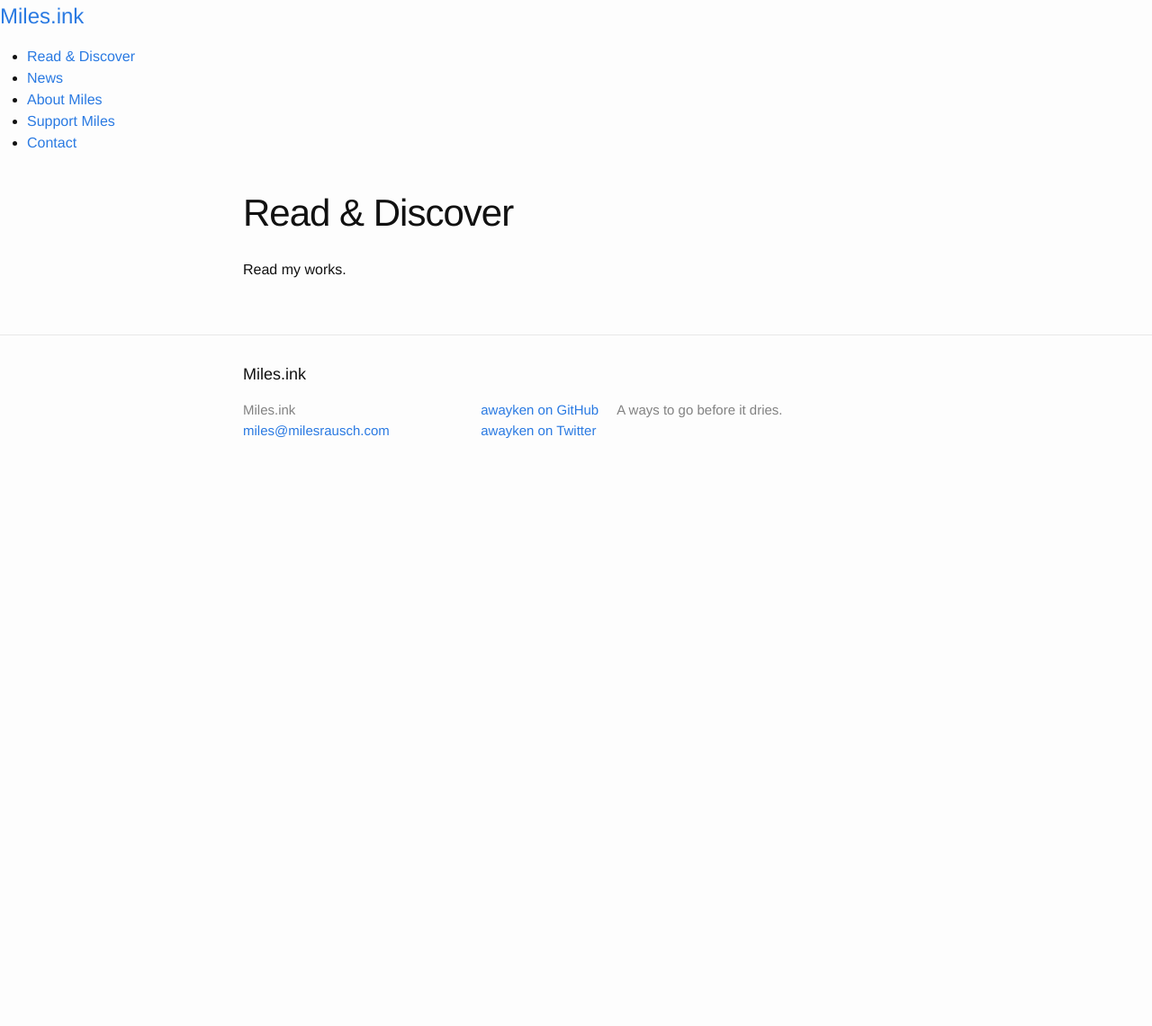
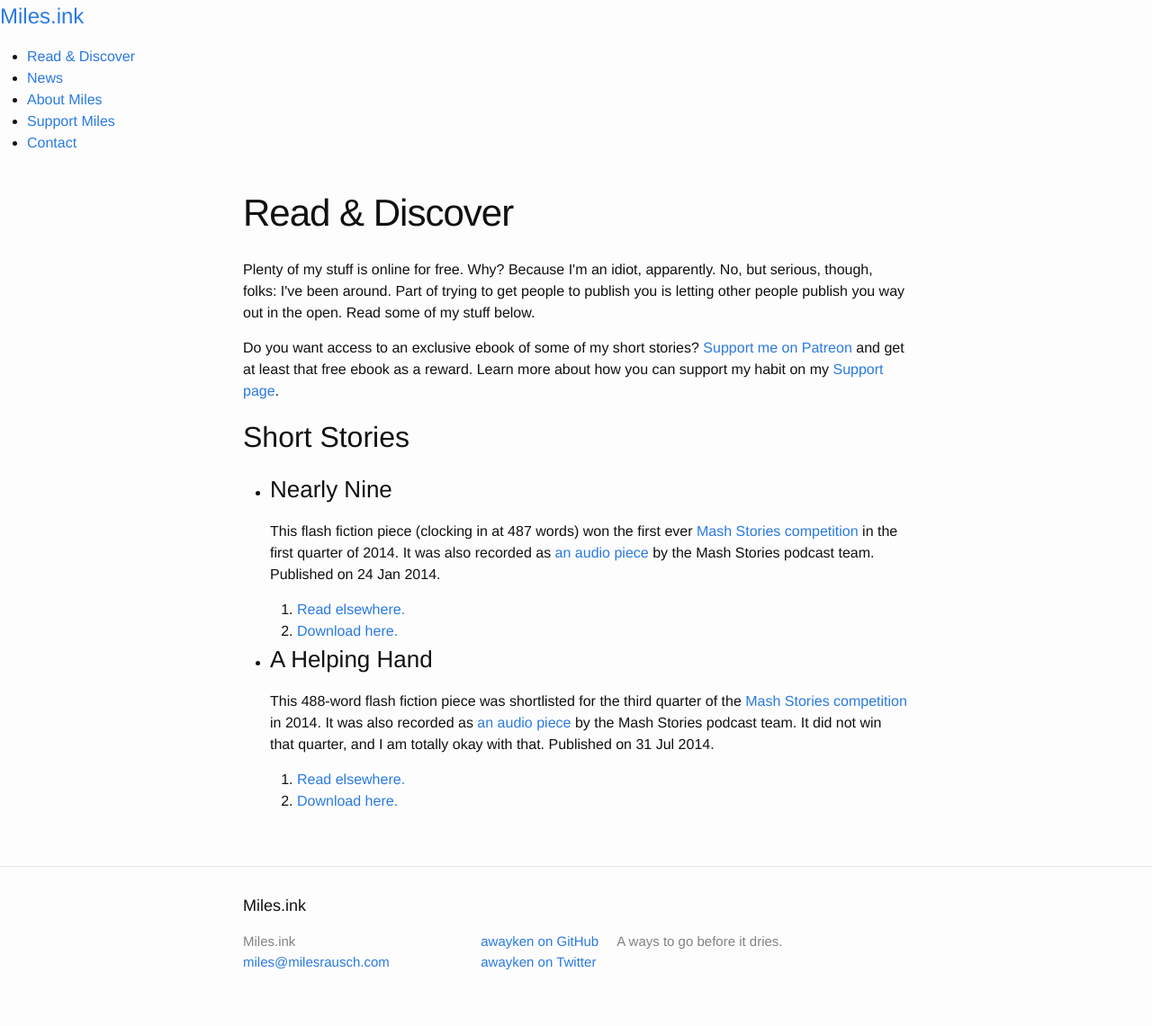
Before and after one commit to awayken/miles.ink, a Jekyll site: the page built from read/index.html, in a window 1280 px wide. Shown: the whole page at 90% size. Built offline with Jekyll 4.4.1, drawn with Linux system fonts in a browser that asks for light colours; before the commit the page ends 900 px from its top, so only the background shows below that.

Commit message:
Added Stories list
You can now download or read two of my short stories that have been
published.

```diff
--- /dev/null
+++ b/_data/short_stories.json
@@ -0,0 +1,22 @@
+[
+    {
+        "id": "nearly_nine",
+        "title": "Nearly Nine",
+        "publish_date": "2014-01-24",
+        "summary": "This flash fiction piece (clocking in at 487 words) won the first ever <a href=\"http://mashstories.com/\" target=\"_blank\">Mash Stories competition</a> in the first quarter of 2014. It was also recorded as <a href=\"https://soundcloud.com/mashstories/nearly-nine-miles-rausch\" target=\"_blank\">an audio piece</a> by the Mash Stories podcast team.",
+        "links": {
+            "foreign": "http://mashstories.com/previouslypublished/nearly-nine/",
+            "download": "/files/nearly_nine.pdf"
+        }
+    },
+    {
+        "id": "helping_hand",
+        "title": "A Helping Hand",
+        "publish_date": "2014-07-31",
+        "summary": "This 488-word flash fiction piece was shortlisted for the third quarter of the <a href=\"http://mashstories.com/\" target=\"_blank\">Mash Stories competition</a> in 2014. It was also recorded as <a href=\"https://soundcloud.com/mashstories/a-helping-hand-miles-rausch\" target=\"_blank\">an audio piece</a> by the Mash Stories podcast team. It did not win that quarter, and I am totally okay with that.",
+        "links": {
+            "foreign": "http://mashstories.com/previouslypublished/helping-hand/",
+            "download": "/files/helping_hand.pdf"
+        }
+    }
+]
--- a/read/index.html
+++ b/read/index.html
@@ -3,4 +3,37 @@ title: Read &amp; Discover
 permalink: /read/
 nav_order: 10
 ---
-Read my works.
+<p>Plenty of my stuff is online for free. Why? Because I'm an idiot, apparently. No, but serious, though, folks: I've been around. Part of trying to get people to publish you is letting other people publish you way out in the open. Read some of my stuff below.</p>
+
+<p>Do you want access to an exclusive ebook of some of my short stories? <a href="https://www.patreon.com/user?u=784219&ty=h" target="_blank">Support me on Patreon</a> and get at least that free ebook as a reward. Learn more about how you can support my habit on my <a href="/support/">Support page</a>.</p>
+
+<h2>Short Stories</h2>
+
+<ul class="story">
+{% for story in site.data.short_stories %}
+    <li class="story--item">
+        <h3 class="story--title">
+            {{ story.title }}
+        </h3>
+        <p class="story--summary">
+            {{ story.summary }}
+
+            <span class="story--published">
+                Published on {{ story.publish_date | date_to_string }}.
+            </span>
+        </p>
+        <ol class="story--links">
+            <li class="story--link">
+                <a href="{{ story.links.foreign }}" target="_blank">
+                    Read elsewhere.
+                </a>
+            </li>
+            <li class="story--link">
+                <a href="{{ story.links.download }}">
+                    Download here.
+                </a>
+            </li>
+        </ol>
+    </li>
+{% endfor %}
+</ul>
```
Also changed, not shown: _data/members.json (deleted, +0 -14 lines), index.html (+0 -11 lines), 2 other files.
